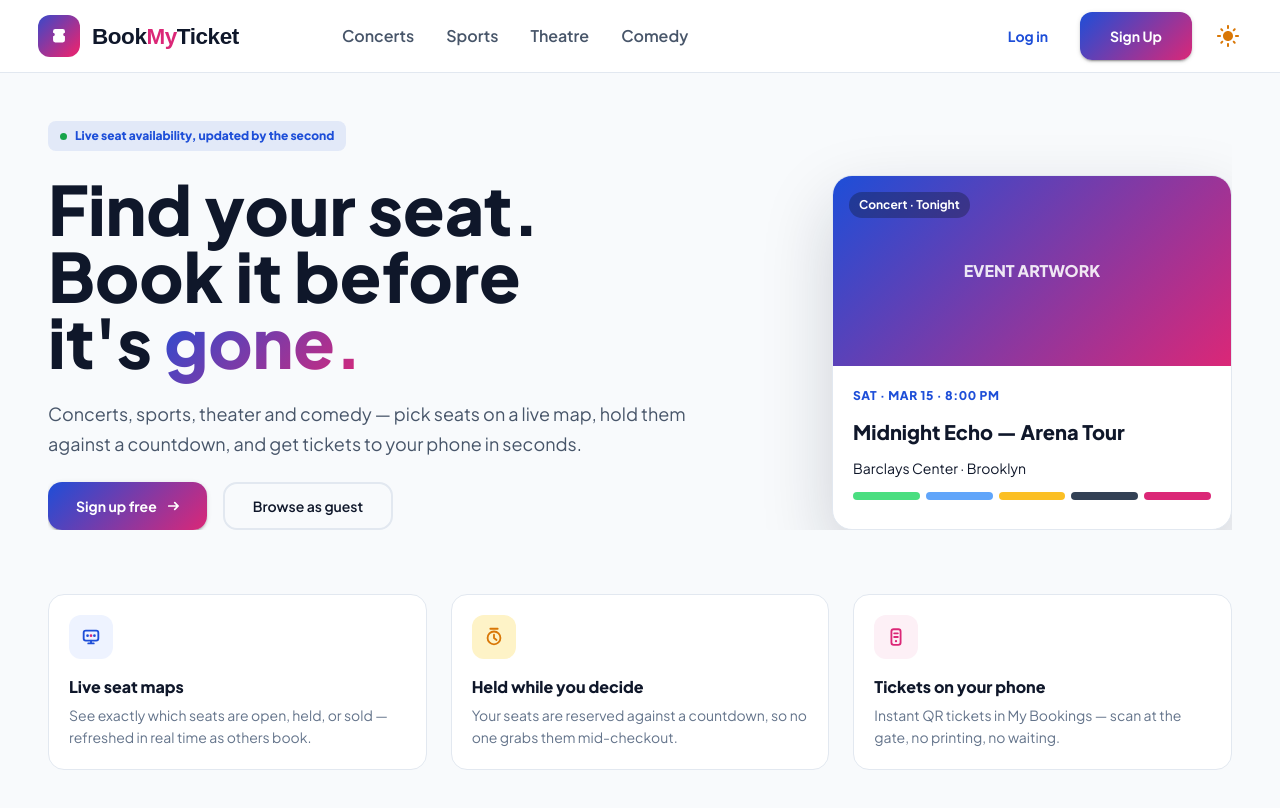
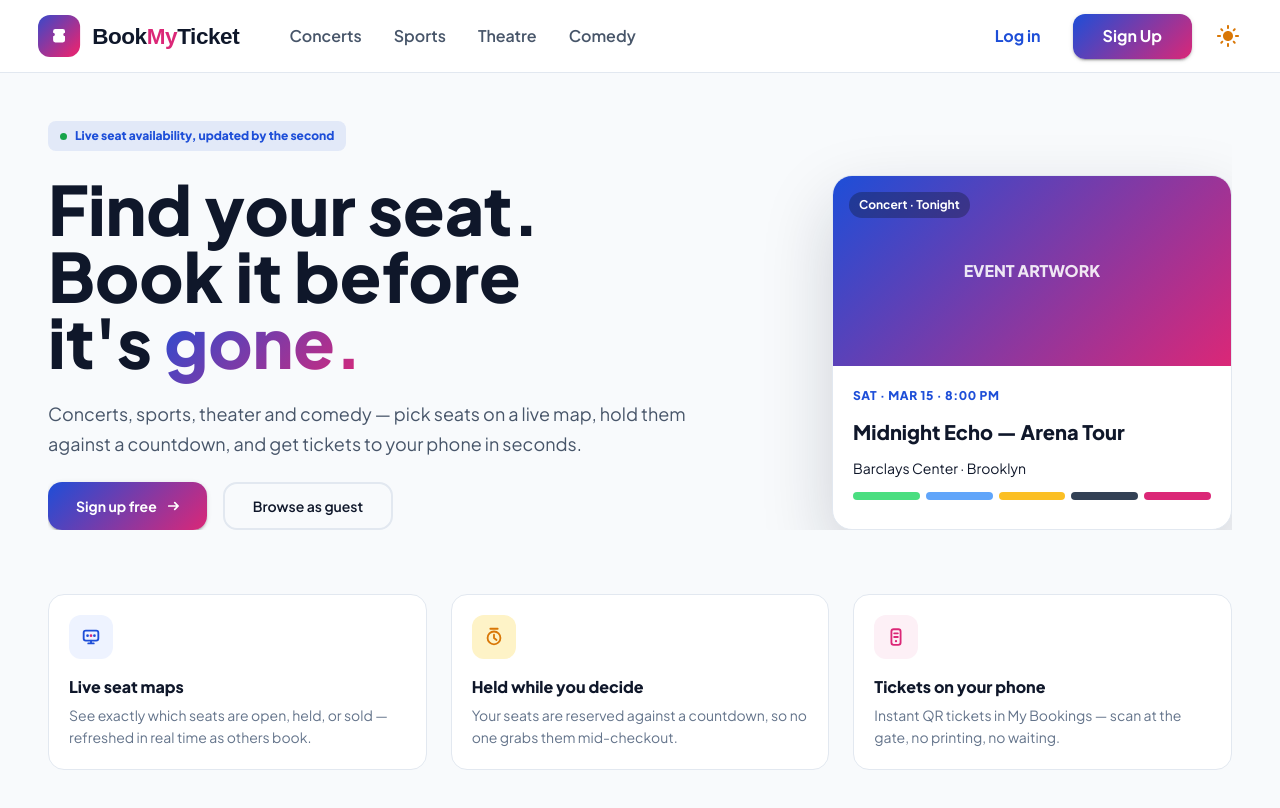
Before and after one commit to nishkohli96/book-my-ticket, a Next.js app in the folder apps/web/: page / in a window 1280 px wide. Shown: the top 808 px of the page. Built offline with nearby package versions, Linux system fonts and the light colour scheme; no server answers; what @mui/material-nextjs would draw is missing.

Commit message:
appbar alignment fix

```diff
--- a/apps/web/src/components/appbar/LinkText.tsx
+++ b/apps/web/src/components/appbar/LinkText.tsx
@@ -24,7 +24,7 @@ export default function LinkText({ href, text }: LinkTextProps) {
           fontWeight: 600,
           lineHeight: 1,
           whiteSpace: 'nowrap',
-          fontSize: { xs: 16, md: 14, lg: 16 },
+          fontSize: { xs: 14, md: 16 },
           color: theme => theme.palette.text.secondary,
           '&:hover': {
             color: 'primary.main'
--- a/apps/web/src/components/appbar/index.tsx
+++ b/apps/web/src/components/appbar/index.tsx
@@ -28,9 +28,9 @@ const links = [
   { href: '/comedy', text: 'Comedy' },
 ];
 
-/* Natural (lg+) logo size — shrunk responsively at md via sx below. */
-const logoWidth = 270;
-const logoHeight = 54;
+/* Intrinsic SVG dimensions (logo.svg / logo-dark.svg viewBox) - real aspect ratio ~4.03:1. */
+const logoWidth = 290;
+const logoHeight = 72;
 
 export default function AppBar() {
   const router = useRouter();
@@ -83,8 +83,9 @@ export default function AppBar() {
               <Box
                 sx={{
                   position: 'relative',
-                  height: { xs: 36, md: 32, lg: logoHeight },
-                  width: { xs: 180, md: 160, lg: logoWidth },
+                  height: { xs: 36, md: 44, lg: 54 },
+                  aspectRatio: `${logoWidth} / ${logoHeight}`,
+                  width: 'auto',
                   '.logo-light, .logo-dark': {
                     position: 'absolute',
                     inset: 0,
@@ -144,16 +145,20 @@ export default function AppBar() {
             }}
           >
             {links.map(link => (
-              <LinkText key={link.href} href={link.href} text={link.text} />
+              <LinkText
+                key={link.href}
+                href={link.href}
+                text={link.text}
+              />
             ))}
           </Box>
           <Box sx={{ flexGrow: { xs: 1, sm: 0 } }} />
           <Box
             sx={{
               display: 'flex',
+              justifyContent: 'flex-end',
               alignItems: 'center',
               gap: { xs: 1, md: 1, lg: 2 },
-              flexShrink: 0,
             }}
           >
             {status === 'loading' && <Avatar sx={{ visibility: 'hidden' }} />}
@@ -198,7 +203,11 @@ export default function AppBar() {
                   component={Link}
                   href="/login"
                   variant="text"
-                  sx={{ fontWeight: 700, px: { xs: 1, lg: 2 } }}
+                  sx={{
+                    fontSize: { xs: 14, md: 16 },
+                    fontWeight: 700,
+                    px: { xs: 1, lg: 2 }
+                  }}
                   color="primary"
                 >
                   Log in
@@ -207,9 +216,9 @@ export default function AppBar() {
                   href="/signup"
                   sx={{
                     borderRadius: '12px',
-                    height: { xs: 36, md: 48 },
+                    height: { xs: 36, md: 40, lg: 45 },
                     px: { xs: 1.5, md: 2, lg: 3.75 },
-                    fontSize: { xs: 13, md: 14 },
+                    fontSize: { xs: 14, md: 16 }
                   }}
                   LinkComponent={Link}
                 >
--- a/apps/web/src/components/theme-change-button/index.tsx
+++ b/apps/web/src/components/theme-change-button/index.tsx
@@ -13,7 +13,10 @@ const ThemeChangeButton = () => {
 
   return (
     <Tooltip title={toolTip}>
-      <IconButton onClick={toggleTheme}>
+      <IconButton
+        onClick={toggleTheme}
+        sx={{ display: { xs: 'none', sm: 'inline-flex' } }}
+      >
         {isDarkTheme ? <DarkModeIcon /> : <LightModeIcon color="warning" />}
       </IconButton>
     </Tooltip>
```
Also changed, not shown: apps/web/public/logo-dark.svg, apps/web/public/logo.svg.
